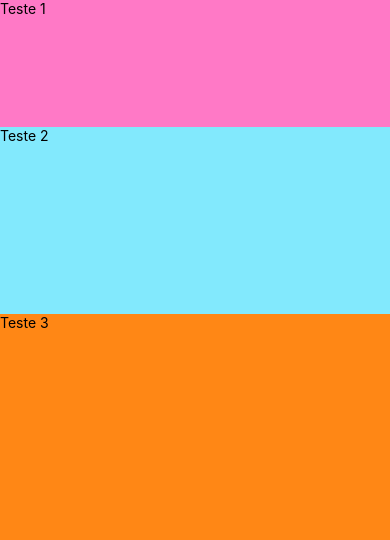
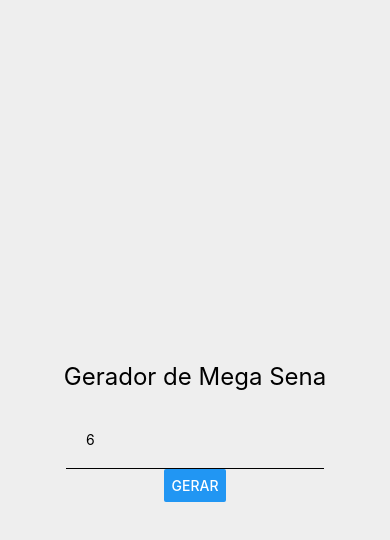
Before and after one commit to LauraaPaiva/expoStart, a React Native app in the folder AwesomeProject/: screen / in a window 390 px wide. Shown: the top 540 px of the page. Built offline with nearby package versions, Linux system fonts and the light colour scheme.

Commit message:
Mega Sena

```diff
--- a/AwesomeProject/App.js
+++ b/AwesomeProject/App.js
@@ -2,12 +2,12 @@
 import { StyleSheet, Text, View, SafeAreaView } from "react-native";
 import React from "react";
 
-import FlexBoxV4 from "./src/components/Layout/FlexBoxV4";
+import Mega from "./src/components/Mega/Mega";
 
 export default function App() {
   return (
     <SafeAreaView style={styles.container}>
-      <FlexBoxV4 />
+      <Mega quantidadeDeNumeros={6} />
     </SafeAreaView>
   );
 }
--- /dev/null
+++ b/AwesomeProject/src/components/Mega/Mega.js
@@ -0,0 +1,45 @@
+import React, { Component } from "react";
+import { Button, Text, TextInput } from "react-native";
+import Estilo from "../estilo";
+import estilo from "../estilo";
+
+export default class Mega extends Component {
+  state = {
+    quantidadeDeNumeros: this.props.quantidadeDeNumeros,
+    numeros: [],
+  };
+
+  alterarQuantidadeDeNumeros = (quantidade) => {
+    this.setState({ quantidadeDeNumeros: +quantidade });
+  };
+
+  gerarNumeroNaoContido = (nums) => {
+    const novo = parseInt(Math.random() * 60) + 1;
+    return nums.includes(novo) ? this.gerarNumeroNaoContido(nums) : novo;
+  };
+
+  gerarNumeros = () => {
+    const numeros = Array(this.state.quantidadeDeNumeros)
+      .fill()
+      .reduce((n) => [...n, this.gerarNumeroNaoContido(n)], [])
+      .sort((a, b) => a - b);
+    this.setState({ numeros });
+  };
+
+  render() {
+    return (
+      <>
+        <Text style={estilo.txtGrande}>Gerador de Mega Sena</Text>
+        <TextInput
+          style={{ borderBottomWidth: 1, padding: 20 }}
+          keyboardType={"numeric"}
+          placeholder="Quantidade de Números"
+          value={`${this.state.quantidadeDeNumeros}`}
+          onChangeText={this.alterarQuantidadeDeNumeros}
+        />
+        <Button title="Gerar" onPress={this.gerarNumeros} />
+        <Text>{this.state.numeros.join(", ")}</Text>
+      </>
+    );
+  }
+}
```
